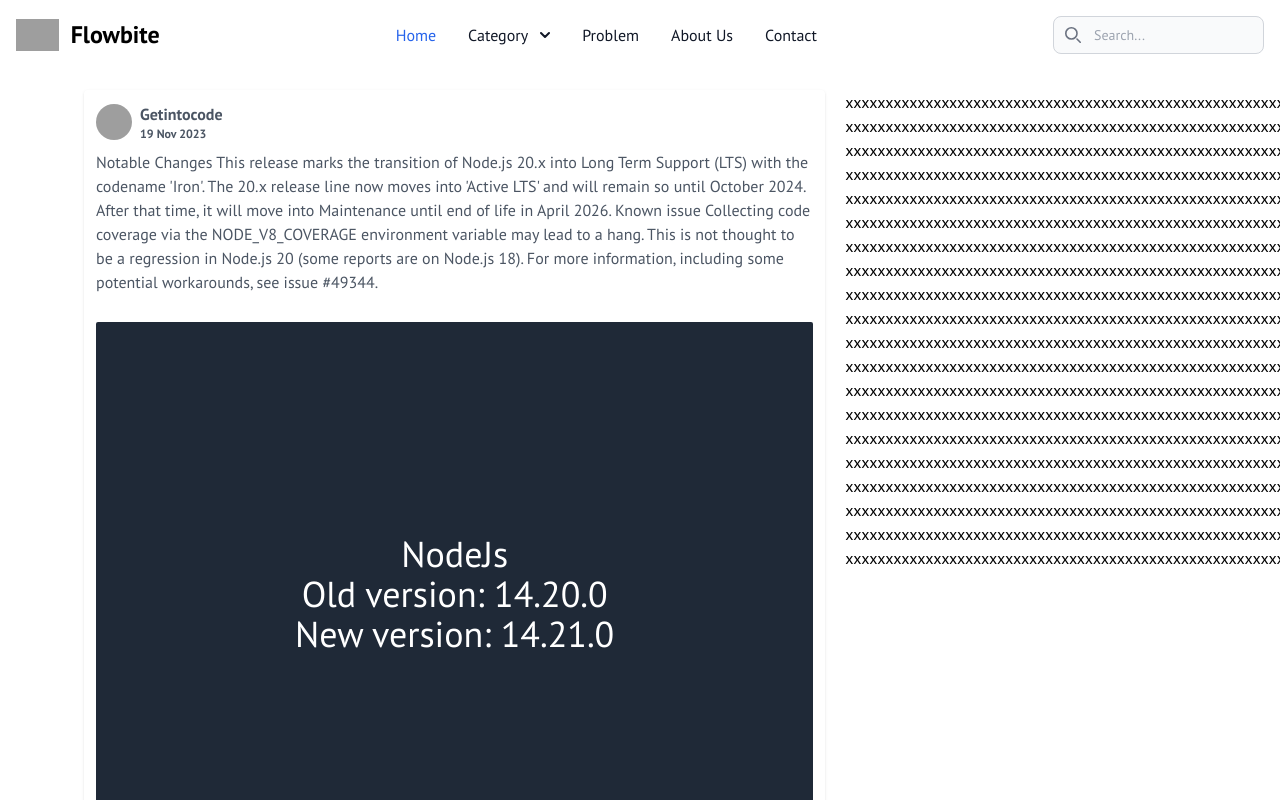
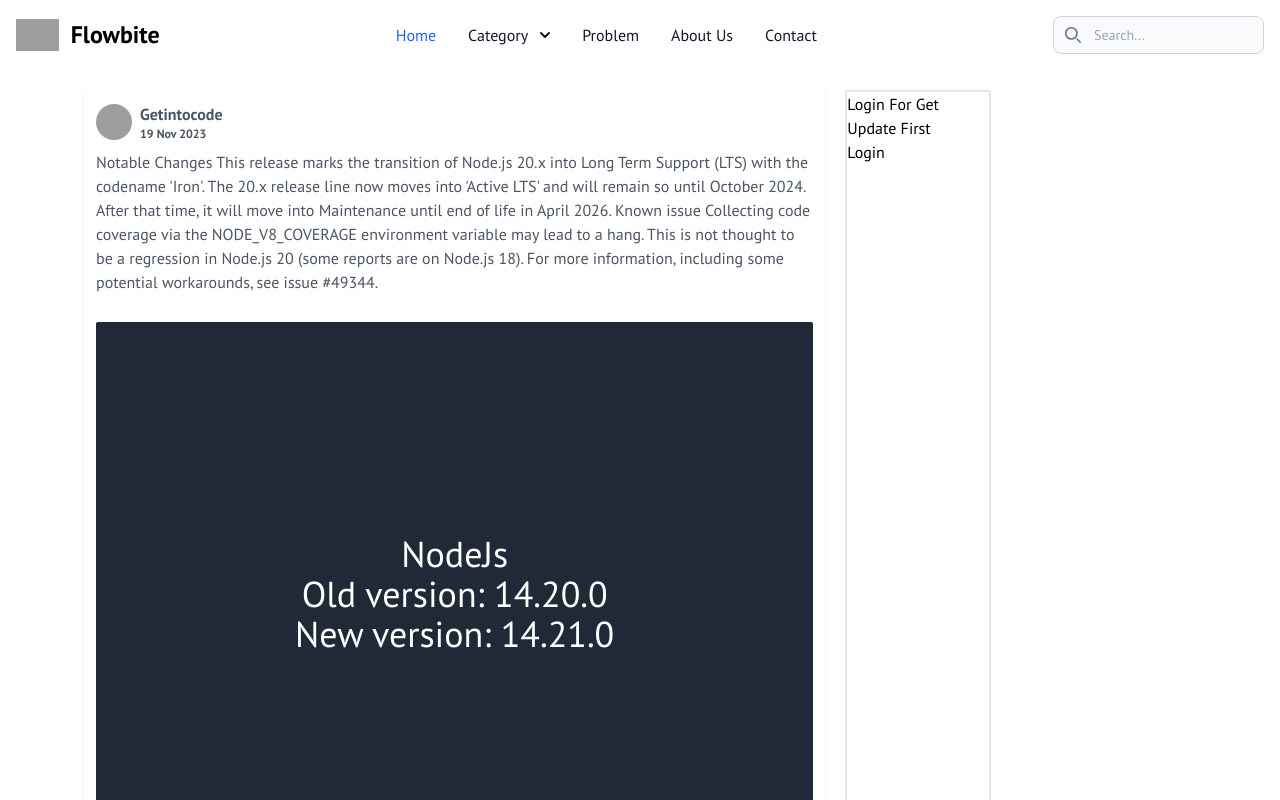
Before and after one commit to raktimproloy/codeupdator, a Next.js app: page / in a window 1280 px wide. Shown: the top 800 px of the page. Built offline with nearby package versions, Linux system fonts and the light colour scheme; grey boxes are pictures that could not be loaded.

Commit message:
added pages

```diff
--- a/src/app/about/page.tsx
+++ b/src/app/about/page.tsx
@@ -1,6 +1,7 @@
 import React from 'react'
 import { isAuthenticated } from '@/utils/Auth'
 import { redirect } from 'next/navigation';
+import AboutPage from "@/components/pages/About"
 
 function page() {
     const isAuth = isAuthenticated;
@@ -10,7 +11,7 @@
         redirect("/");
     }
   return (
-    <div>This is protected about</div>
+    <AboutPage/>
   )
 }
 
--- /dev/null
+++ b/src/app/category/[slug]/page.tsx
@@ -0,0 +1,10 @@
+import React from 'react'
+import CategoryPage from "@/components/pages/Category"
+
+function page() {
+  return (
+    <CategoryPage/>
+  )
+}
+
+export default page
--- /dev/null
+++ b/src/app/contact/page.tsx
@@ -0,0 +1,10 @@
+import React from 'react'
+import ContactPage from "@/components/pages/Contact"
+
+function page() {
+  return (
+    <ContactPage/>
+  )
+}
+
+export default page
--- /dev/null
+++ b/src/app/problem/page.tsx
@@ -0,0 +1,10 @@
+import React from 'react'
+import ProblemPage from "@/components/pages/Problem"
+
+function page() {
+  return (
+    <ProblemPage/>
+  )
+}
+
+export default page
--- /dev/null
+++ b/src/components/pages/About/index.tsx
@@ -0,0 +1,9 @@
+import React from 'react'
+
+function index() {
+  return (
+    <div>This is About Page</div>
+  )
+}
+
+export default index
--- /dev/null
+++ b/src/components/pages/Category/index.tsx
@@ -0,0 +1,9 @@
+import React from 'react'
+
+function index() {
+  return (
+    <div>This is category</div>
+  )
+}
+
+export default index
--- /dev/null
+++ b/src/components/pages/Contact/index.tsx
@@ -0,0 +1,9 @@
+import React from 'react'
+
+function index() {
+  return (
+    <div>This is contact page</div>
+  )
+}
+
+export default index
--- a/src/components/pages/Home/index.tsx
+++ b/src/components/pages/Home/index.tsx
@@ -7,6 +7,7 @@
   return (
     <>
       <div className="flex py-5">
+        {/* Left Section */}
         <div className="w-full h-fit md:w-4/6 shadow rounded p-3">
           <div className="flex justify-between space-x-5">
               <div className="flex items-center space-x-2">
@@ -19,12 +20,10 @@
                   <span className="text-xs">19 Nov 2023</span>
                 </div>
               </div>
-
             <div className="">
               <ThreeDotVerticale />
             </div>
           </div>
-
           <div className="flex flex-col">
             <div className="py-2 text-gray-600">
               Notable Changes
@@ -33,7 +32,6 @@
               Known issue
               Collecting code coverage via the NODE_V8_COVERAGE environment variable may lead to a hang. This is not thought to be a regression in Node.js 20 {'('}some reports are on Node.js 18{')'}. For more information, including some potential workarounds, see issue #49344.
             </div>
-
             <div className="my-5">
               <div className="bg-gray-800 rounded-sm sm:px-10 py-20 md:py-48 text-white text-4xl text-center">
                 <div className={`${Style.updateEmoji} p-5`}>
@@ -43,7 +41,6 @@
                 </div>
             </div>
             </div>
-
             <div className="flex justify-between">
               <div className="flex space-x-4">
 
@@ -74,29 +71,14 @@
               </div>
             </div>
           </div>
+        </div>
 
+        {/* Right Section */}
+        <div className="w-2/12 px-5 hidden md:flex whitespace-normal">
+          <div className="w-100 border-2">
+            <h5>Login For Get Update First</h5>
+            <button>Login</button>
           </div>
-        <div className="w-2/12 px-5 hidden md:flex whitespace-normal">
-          xxxxxxxxxxxxxxxxxxxxxxxxxxxxxxxxxxxxxxxxxxxxxxxxxxxxxxxx
-          xxxxxxxxxxxxxxxxxxxxxxxxxxxxxxxxxxxxxxxxxxxxxxxxxxxxxxxx
-          xxxxxxxxxxxxxxxxxxxxxxxxxxxxxxxxxxxxxxxxxxxxxxxxxxxxxxxx
-          xxxxxxxxxxxxxxxxxxxxxxxxxxxxxxxxxxxxxxxxxxxxxxxxxxxxxxxx
-          xxxxxxxxxxxxxxxxxxxxxxxxxxxxxxxxxxxxxxxxxxxxxxxxxxxxxxxx
-          xxxxxxxxxxxxxxxxxxxxxxxxxxxxxxxxxxxxxxxxxxxxxxxxxxxxxxxx
-          xxxxxxxxxxxxxxxxxxxxxxxxxxxxxxxxxxxxxxxxxxxxxxxxxxxxxxxx
-          xxxxxxxxxxxxxxxxxxxxxxxxxxxxxxxxxxxxxxxxxxxxxxxxxxxxxxxx
-          xxxxxxxxxxxxxxxxxxxxxxxxxxxxxxxxxxxxxxxxxxxxxxxxxxxxxxxx
-          xxxxxxxxxxxxxxxxxxxxxxxxxxxxxxxxxxxxxxxxxxxxxxxxxxxxxxxx
-          xxxxxxxxxxxxxxxxxxxxxxxxxxxxxxxxxxxxxxxxxxxxxxxxxxxxxxxx
-          xxxxxxxxxxxxxxxxxxxxxxxxxxxxxxxxxxxxxxxxxxxxxxxxxxxxxxxx
-          xxxxxxxxxxxxxxxxxxxxxxxxxxxxxxxxxxxxxxxxxxxxxxxxxxxxxxxx
-          xxxxxxxxxxxxxxxxxxxxxxxxxxxxxxxxxxxxxxxxxxxxxxxxxxxxxxxx
-          xxxxxxxxxxxxxxxxxxxxxxxxxxxxxxxxxxxxxxxxxxxxxxxxxxxxxxxx
-          xxxxxxxxxxxxxxxxxxxxxxxxxxxxxxxxxxxxxxxxxxxxxxxxxxxxxxxx
-          xxxxxxxxxxxxxxxxxxxxxxxxxxxxxxxxxxxxxxxxxxxxxxxxxxxxxxxx
-          xxxxxxxxxxxxxxxxxxxxxxxxxxxxxxxxxxxxxxxxxxxxxxxxxxxxxxxx
-          xxxxxxxxxxxxxxxxxxxxxxxxxxxxxxxxxxxxxxxxxxxxxxxxxxxxxxxx
-          xxxxxxxxxxxxxxxxxxxxxxxxxxxxxxxxxxxxxxxxxxxxxxxxxxxxxxxx
         </div>
       </div>
     </>
--- /dev/null
+++ b/src/components/pages/Problem/index.tsx
@@ -0,0 +1,9 @@
+import React from 'react'
+
+function index() {
+  return (
+    <div>This is problem page</div>
+  )
+}
+
+export default index
```
Lines whose indentation alone changed are shown as unchanged.
